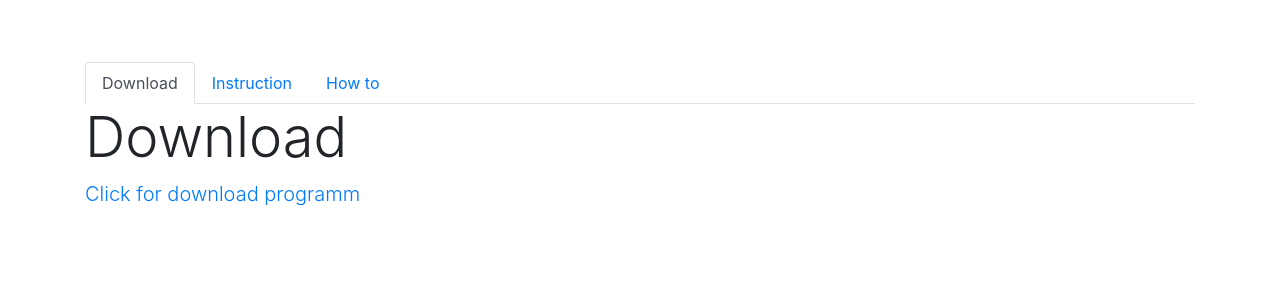
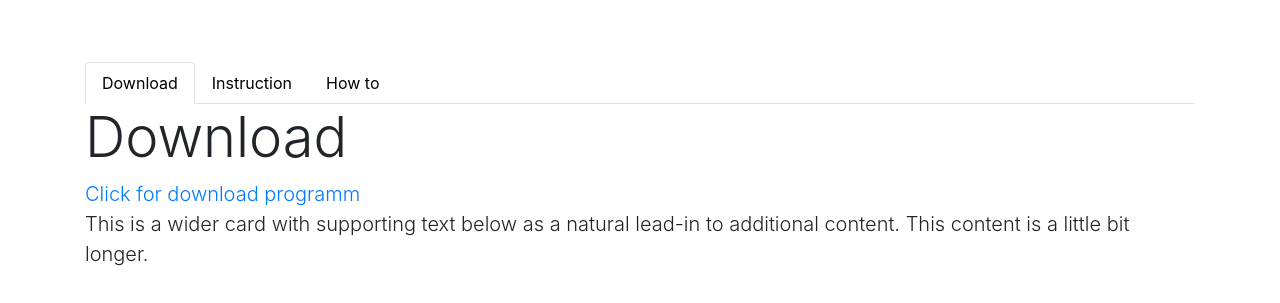
Before and after one commit to Zhenya4002/Zhenya4002.github.io, a plain HTML site: page index.html in a window 1280 px wide. Shown: the part 1604-1907 px from the top of the page. Drawn offline with nearby package versions, Linux system fonts and the light colour scheme.

Commit message:
Update index.html

```diff
--- a/index.html
+++ b/index.html
@@ -134,9 +134,9 @@
             <!-- content -->
             <nav>
               <div class="nav nav-tabs" id="nav-tab" role="tablist">
-                <a class="nav-item nav-link active" id="nav-home-tab" data-toggle="tab" href="#nav-home" role="tab" aria-controls="nav-home" aria-selected="true"> Download </a>
-                <a class="nav-item nav-link" id="nav-profile-tab" data-toggle="tab" href="#nav-profile" role="tab" aria-controls="nav-profile" aria-selected="false"> Instruction </a>
-                <a class="nav-item nav-link" id="nav-contact-tab" data-toggle="tab" href="#nav-contact" role="tab" aria-controls="nav-contact" aria-selected="false"> How to </a>
+                <a class="nav-item nav-link active" style="color: black;" id="nav-home-tab" data-toggle="tab" href="#nav-home" role="tab" aria-controls="nav-home" aria-selected="true"> Download </a>
+                <a class="nav-item nav-link" id="nav-profile-tab" style="color: black;" data-toggle="tab" href="#nav-profile" role="tab" aria-controls="nav-profile" aria-selected="false"> Instruction </a>
+                <a class="nav-item nav-link" id="nav-contact-tab" style="color: black;" data-toggle="tab" href="#nav-contact" role="tab" aria-controls="nav-contact" aria-selected="false"> How to </a>
               </div>
             </nav>
             <div class="tab-content" id="nav-tabContent">
@@ -144,16 +144,19 @@
               <div class="tab-pane fade show active" id="nav-home" role="tabpanel" aria-labelledby="nav-home-tab">
                 <h3 class="display-4"> Download </h3>
                 <p class="lead">
-                  <a href="#"> Click for download programm </a>
+                  <a href="#"> Click for download programm </a> <br>
+                  This is a wider card with supporting text below as a natural lead-in to additional content. This content is a little bit longer.
                 </p>
               </div>
               <!-- Instruction -->
               <div class="tab-pane fade" id="nav-profile" role="tabpanel" aria-labelledby="nav-profile-tab">
                 <h3 class="display-4"> Instruction </h3>
+                <p class="lead">This is a wider card with supporting text below as a natural lead-in to additional content. This content is a little bit longer.</p>
               </div>
               <!-- how to  -->
               <div class="tab-pane fade" id="nav-contact" role="tabpanel" aria-labelledby="nav-contact-tab">
                 <h3 class="display-4"> How to </h3>
+                <p class="lead">This is a wider card with supporting text below as a natural lead-in to additional content. This content is a little bit longer.</p>
               </div>
             </div>
             <br> <br> <br>
```
